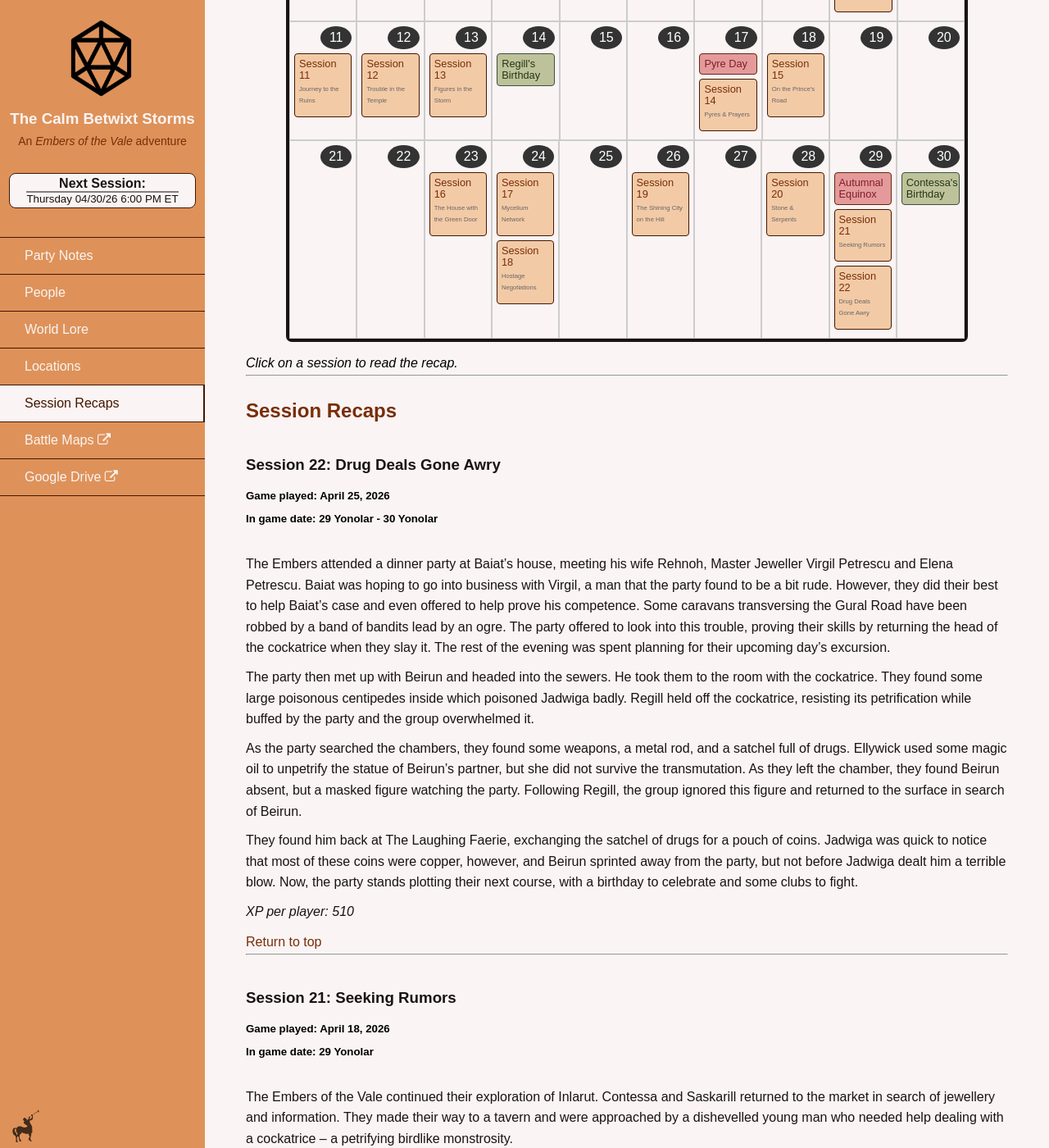
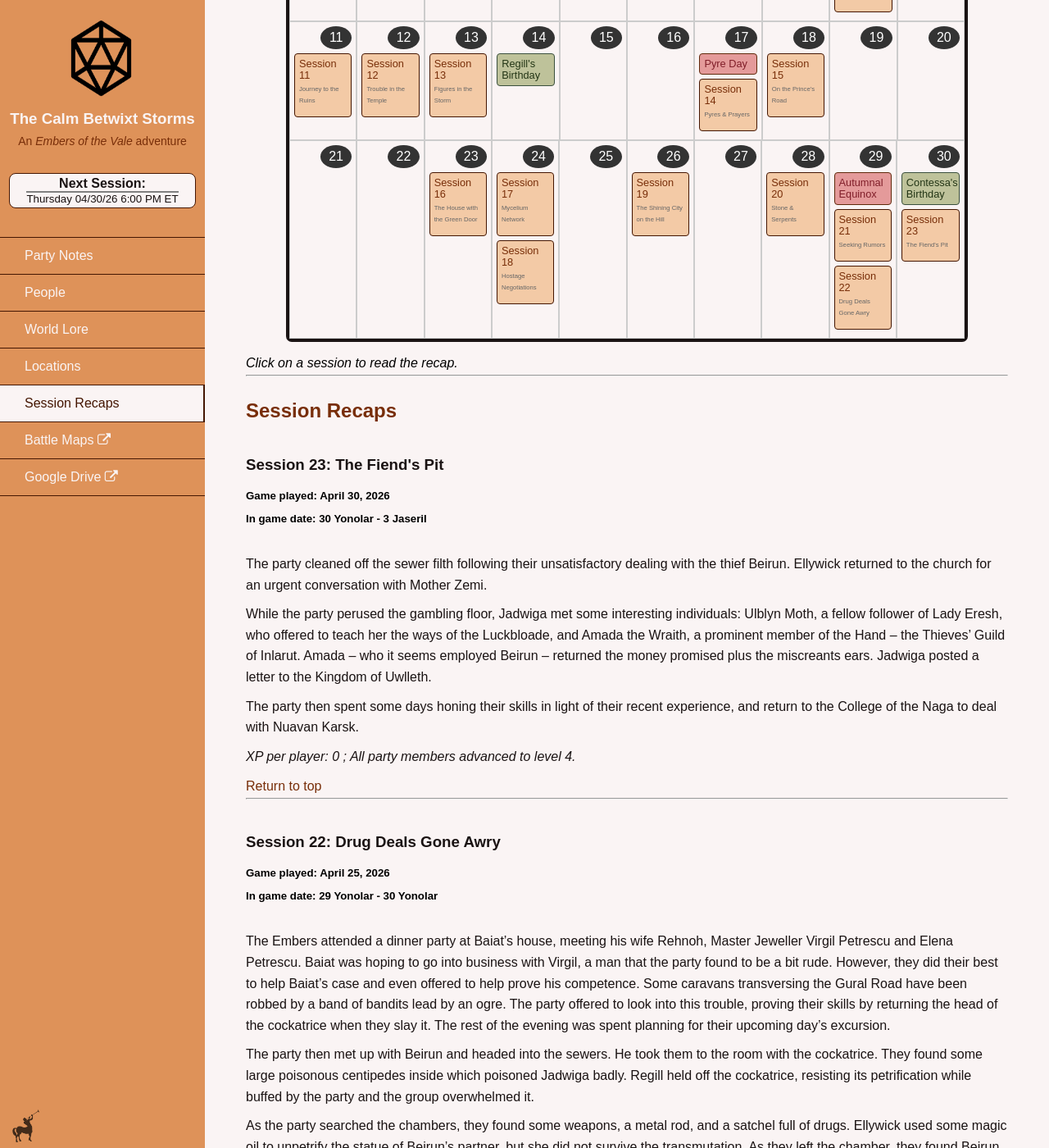
Before and after one commit to lambdr/calm_betwixt_storms, a Jekyll site: the page built from _pages/recaps.md, in a window 1280 px wide and 1400 px high, scrolled down 500 px. Shown: the whole window at 82% size. Built offline with Jekyll 4.4.1, drawn with Linux system fonts in a browser that asks for light colours; some of the changed text lies outside the part shown.

Commit message:
s23 updates

```diff
--- a/_config.yml
+++ b/_config.yml
@@ -19,9 +19,9 @@ markdown: kramdown
 
 # Campaign info
 next_session: Thursday 04/30/26 6:00 PM ET
-current_level: 3
-last_xp: 3000
-need_xp: 6000
+current_level: 4
+last_xp: 6000
+need_xp: 10000
 
 include:
   - _pages
--- a/_data/npcs/inlarut.yml
+++ b/_data/npcs/inlarut.yml
@@ -45,6 +45,8 @@ categories:
         description: Master jeweller
       - name: Elena Petrescu
         description: Wife of Virgil Petrescu
+      - name: Amada the Wraith
+        description: A leader of sorts in the Hand
   - name: Misc.
     icon: fa-users
     npcs:
@@ -54,6 +56,8 @@ categories:
         description: A bookeeper for the Mason's Guild
       - name: Beirun
         description: A miscreant who scammed the party
+      - name: Ulblyn Moth
+        description: A gambler, and a Luckblade
   - name: Penrith
     icon: fa-home
     npcs:
```
Also changed, not shown: _pages/locations.md (+9 -1 lines), _recaps/s23.md (added, +17 -0 lines), 1 other file.
